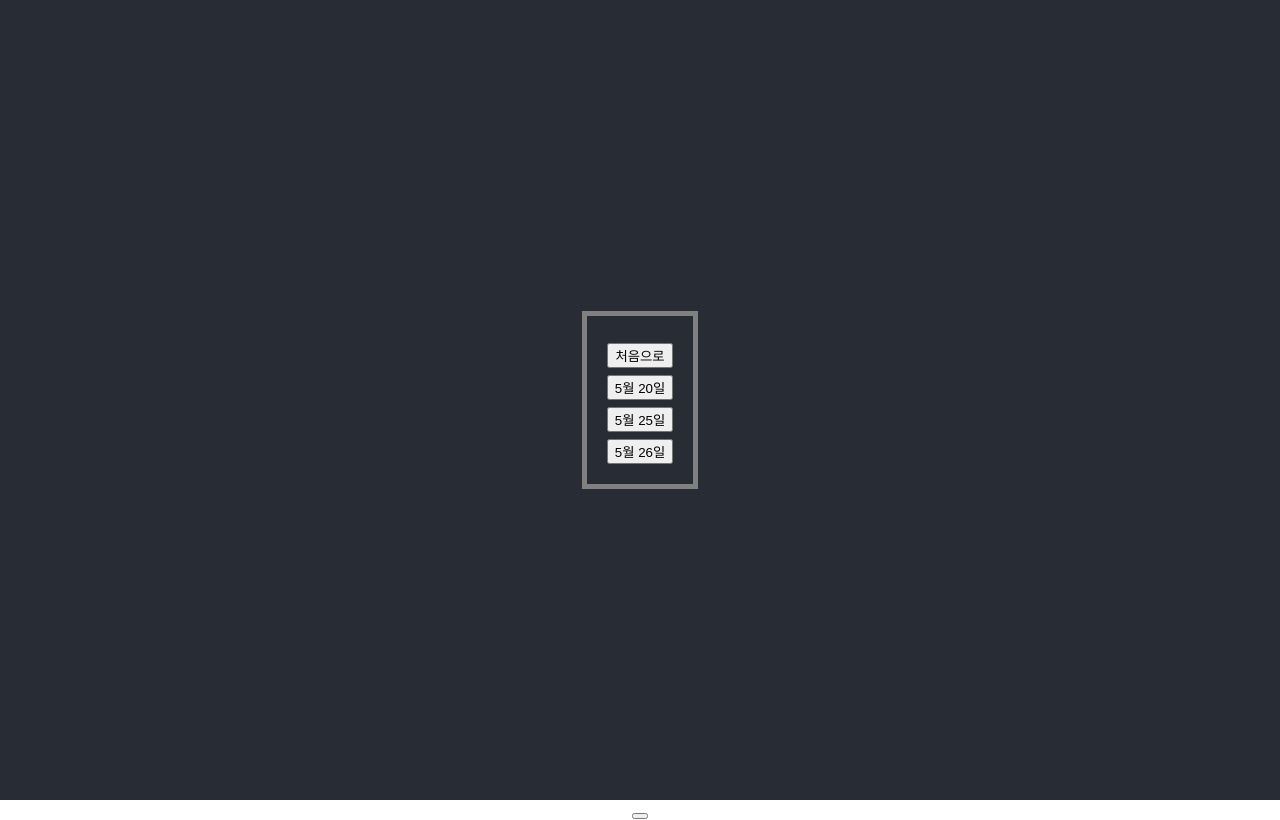
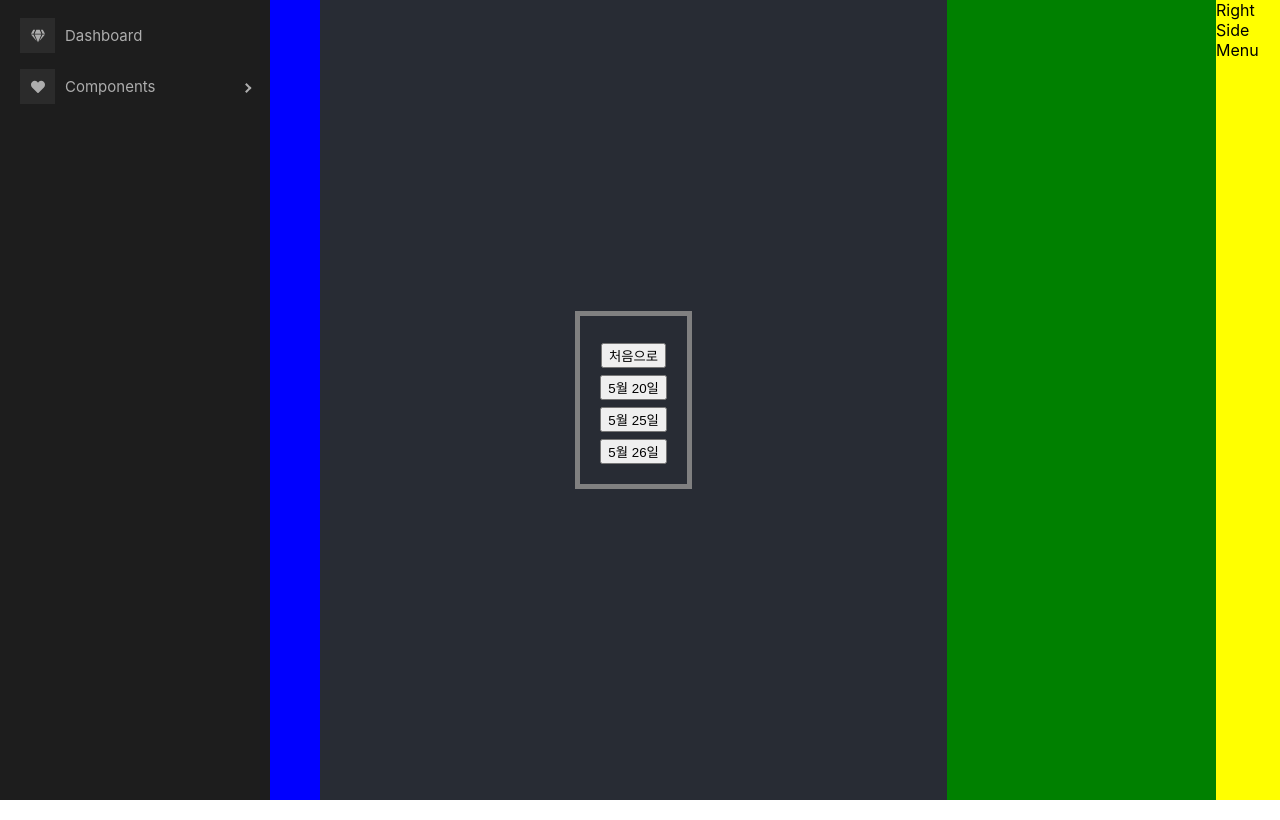
Before and after one commit to redspy/react-my-app, a React (Create React App) app: page / in a window 1280 px wide. Built offline with nearby package versions, Linux system fonts and the light colour scheme.

Commit message:
사이드바 어렵다

```diff
--- a/package.json
+++ b/package.json
@@ -8,6 +8,8 @@
     "@testing-library/user-event": "^13.5.0",
     "react": "^18.1.0",
     "react-dom": "^18.1.0",
+    "react-icons": "^4.3.1",
+    "react-pro-sidebar": "^0.7.1",
     "react-router-dom": "^6.3.0",
     "react-scripts": "5.0.1",
     "web-vitals": "^2.1.4"
--- a/src/App.css
+++ b/src/App.css
@@ -1,5 +1,14 @@
+.top-div {
+  height: 100%; width:100%;
+}
+
+
 .App {
   text-align: center;
+  width: 70%;
+
+  vertical-align: top;
+  display: inline-block;
 }
 
 .App-logo {
@@ -12,7 +21,13 @@
     animation: App-logo-spin infinite 20s linear;
   }
 }
-
+.App-left {
+  width: 30%;
+  height: 100%;
+  background-color: aqua;
+  vertical-align: top;
+  display: inline-block;
+}
 .App-header {
   background-color: #282c34;
   min-height: 100vh;
@@ -22,12 +37,29 @@
   justify-content: center;
   font-size: calc(10px + 2vmin);
   color: white;
+
 }
 
 .App-link {
   color: #61dafb;
 }
-
+#container {
+  height: 100%;
+  width: 100%;
+  display: flex;
+}
+#leftThing {
+  width: 25%;
+  background-color: blue;
+}
+#content {
+  width: 70%;
+  background-color: green;
+}
+#rightThing {
+  width: 5%;
+  background-color: yellow;
+}
 @keyframes App-logo-spin {
   from {
     transform: rotate(0deg);
--- a/src/App.js
+++ b/src/App.js
@@ -3,17 +3,63 @@ import './App.css';
 import Test from './Test'
 import Test0525 from './Test0525'
 import Example from './Example';
-
+import { ProSidebar, Menu, MenuItem, SubMenu } from 'react-pro-sidebar';
+import 'react-pro-sidebar/dist/css/styles.css'
+import {
+    FaTachometerAlt,
+    FaGem,
+    FaList,
+    FaGithub,
+    FaRegLaughWink,
+    FaHeart
+  } from "react-icons/fa";
 function App() {
   return (
-    <div className="App">
-      <header className="App-header">
+    // <div className="top-div">
+    //   <div className="App-left">
+    //     <ProSidebar>
+    //       <Menu iconShape="square">
+    //         <MenuItem icon={<FaGem />} >Dashboard</MenuItem>
+    //         <SubMenu title="Components" icon={<FaHeart />}>
+    //             <MenuItem>Component 1</MenuItem>
+    //             <MenuItem>Component 2</MenuItem>
+    //         </SubMenu>
+    //       </Menu>
+    //     </ProSidebar>
+    //   </div>
+      // <div className="App">
+      //   <header className="App-header">
+      //     <Example></Example>
+      //   </header>
+      // </div>
+    // </div>
+    <div id="container">
 
-        <Example></Example>
+  <div id="leftThing">
+         <ProSidebar>
+           <Menu iconShape="square">
+             <MenuItem icon={<FaGem />} >Dashboard</MenuItem>
+             <SubMenu title="Components" icon={<FaHeart />}>
+                 <MenuItem>Component 1</MenuItem>
+                 <MenuItem>Component 2</MenuItem>
+             </SubMenu>
+           </Menu>
+         </ProSidebar>
+</div>
 
-      </header>
-      <button width="400" height="50" ></button>
-    </div>
+<div id="content">
+<div className="App">
+        <header className="App-header">
+          <Example></Example>
+        </header>
+      </div>
+</div>
+
+<div id="rightThing">
+  Right Side Menu
+</div>
+
+</div>
   );
 }
 
```
Also changed, not shown: src/Example.js (+8 -1 lines), 1 other file (tests, documents, lock files or other folders).
